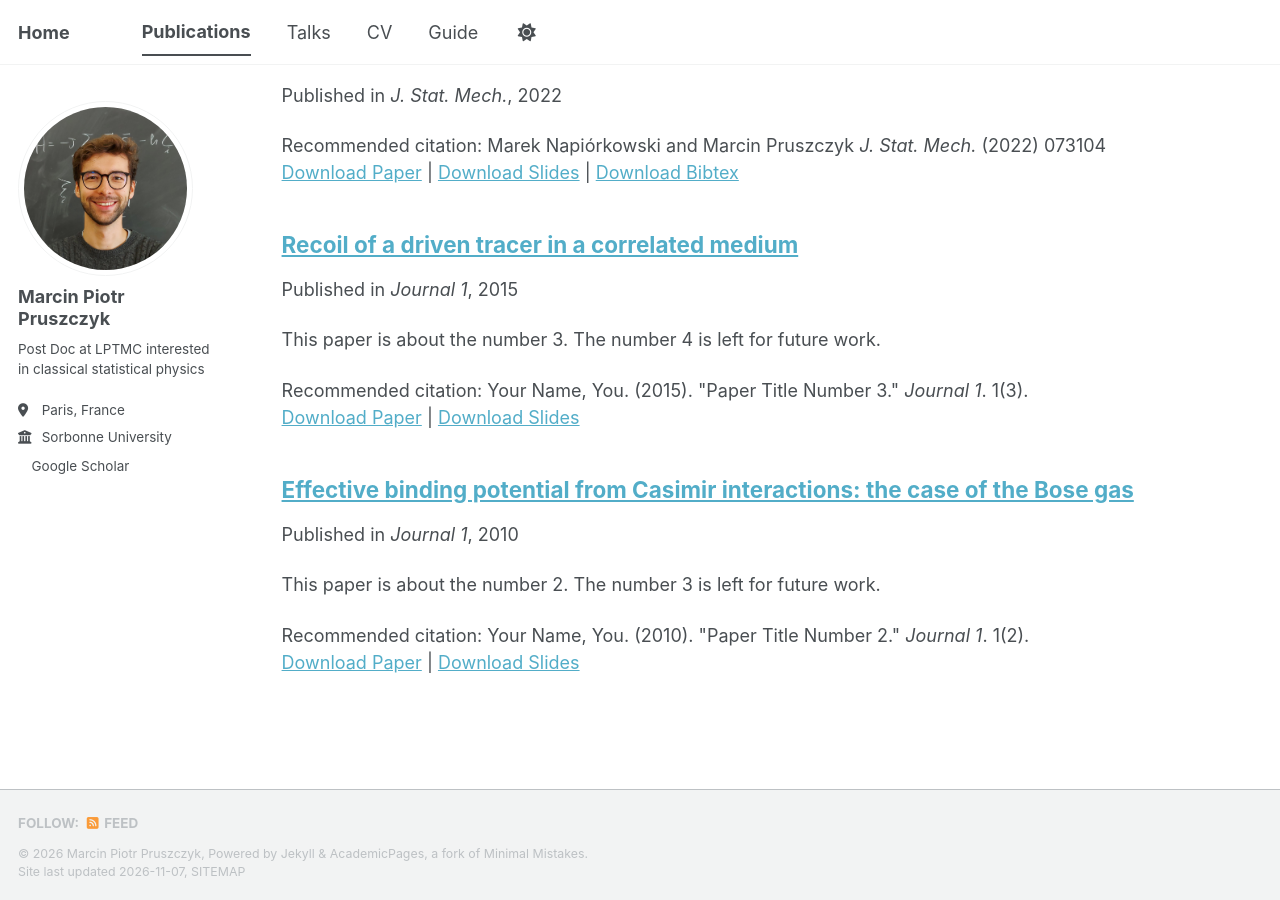
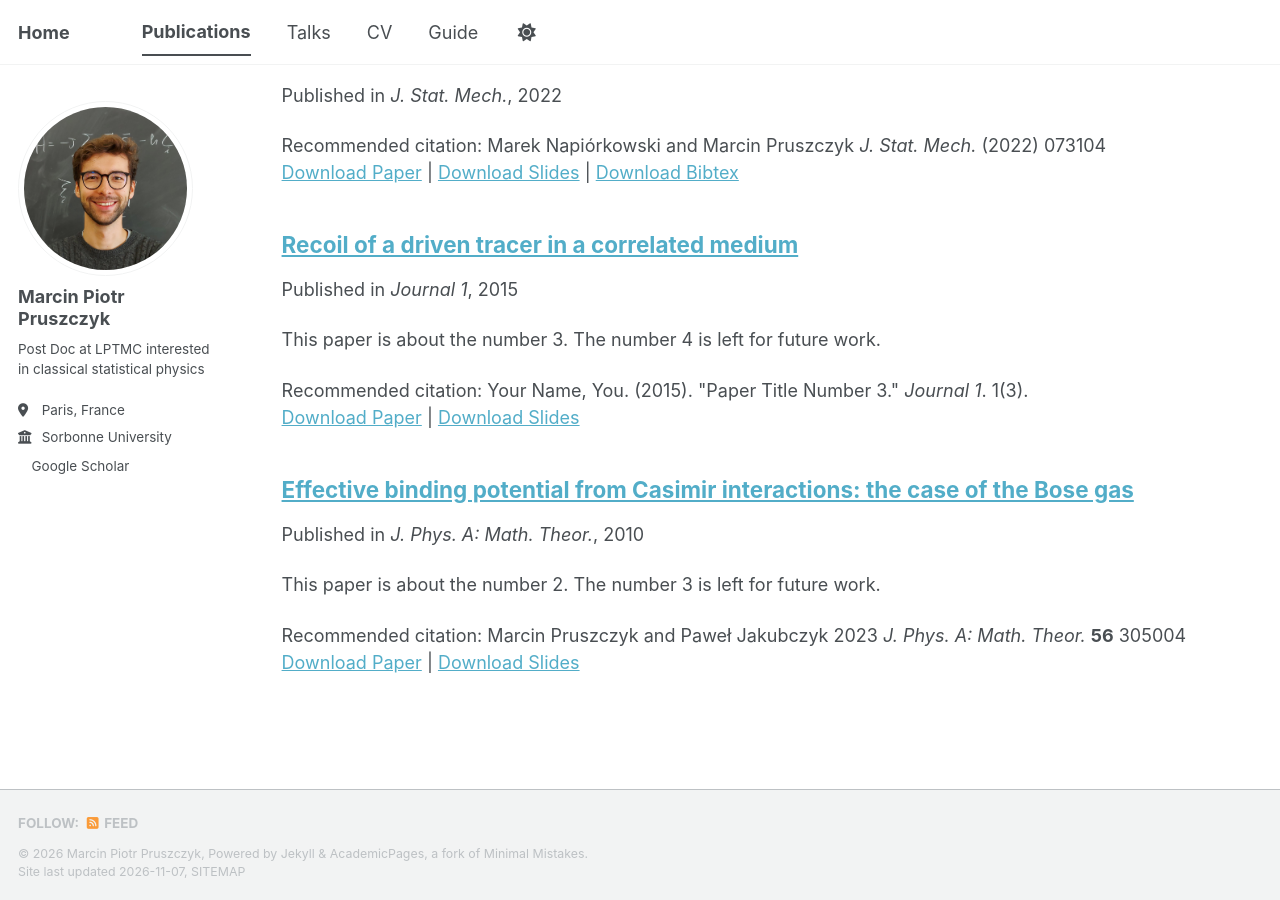
Before and after one commit to mpruszcz/mpruszcz.github.io, a Jekyll site: the page built from _pages/publications.html, in a window 1280 px wide and 900 px high, scrolled down 1004 px. Built offline with Jekyll 4.4.1, drawn with Linux system fonts in a browser that asks for light colours; a script bundle is joined from its source files by our own code; a style sheet for code colours, icons or effects is not loaded; part of the change alters nothing that is shown.

Commit message:
Update 2010-10-01-paper-title-number-2.md

```diff
--- a/_publications/2010-10-01-paper-title-number-2.md
+++ b/_publications/2010-10-01-paper-title-number-2.md
@@ -5,10 +5,10 @@ category: manuscripts
 permalink: /publication/2010-10-01-paper-title-number-2
 excerpt: 'This paper is about the number 2. The number 3 is left for future work.'
 date: 2010-10-01
-venue: 'Journal 1'
+venue: 'J. Phys. A: Math. Theor.'
 slidesurl: 'https://academicpages.github.io/files/slides2.pdf'
 paperurl: 'https://academicpages.github.io/files/paper2.pdf'
-citation: 'Your Name, You. (2010). &quot;Paper Title Number 2.&quot; <i>Journal 1</i>. 1(2).'
+citation: ' Marcin Pruszczyk and Paweł Jakubczyk 2023 <i>J. Phys. A: Math. Theor.</i> <b>56</b> 305004'
 ---
 
-The contents above will be part of a list of publications, if the user clicks the link for the publication than the contents of section will be rendered as a full page, allowing you to provide more information about the paper for the reader. When publications are displayed as a single page, the contents of the above "citation" field will automatically be included below this section in a smaller font.
+We consider the thermal Casimir effect in ideal Bose gases, where the dispersion relation involves both terms quadratic and quartic in momentum. We demonstrate that if macroscopic objects are immersed in such a fluid in spatial dimensionality $$d \in \{3, 7, 11, \ldots \} $$ and at the critical temperature $$T_c$$, the Casimir force acting between them is characterized by a sign which depends on the separation $$D$$ between the bodies and changes from attractive at large distances to repulsive at smaller separations. In consequence, an effective potential which binds the two objects at a finite separation arises. We demonstrate that for odd integer dimensionality, the Casimir energy is a polynomial of degree $$d-1$$ in $$D^{−2}$$. We point out a very special role of dimensionality $$d = 3$$, where we derive a strikingly simple form of the Casimir energy as a function of $$D$$ at Bose–Einstein condensation. We discuss crossover between monotonous and oscillatory decay of the Casimir interaction above the condensation temperature.
```
